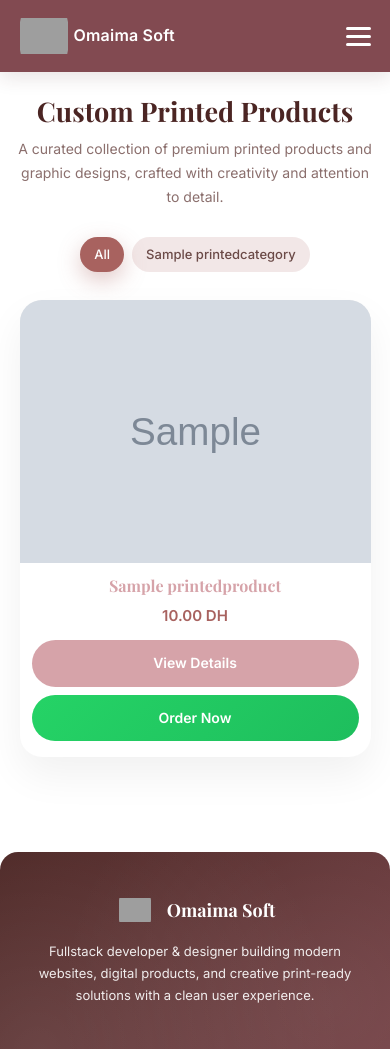
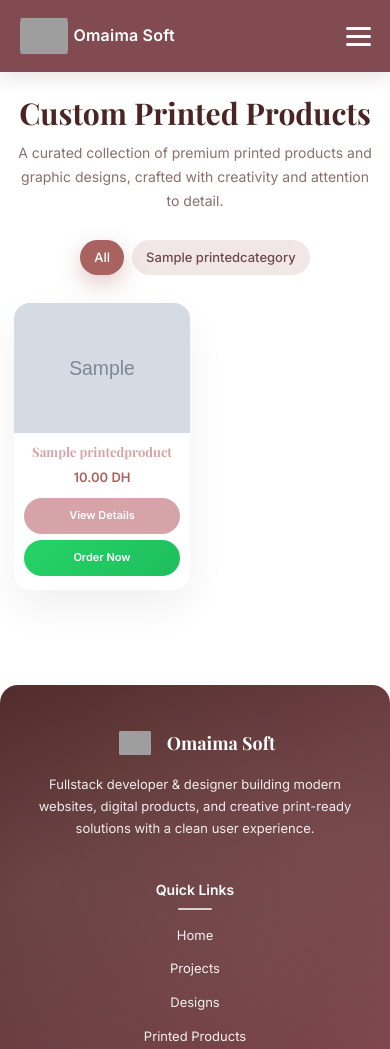
Before and after one commit to omaimasoft/my-portfolio, a Django app: page /printed/ in a window 390 px wide. Shown: the top 1049 px of the page. Run offline with Django 5.2, Linux system fonts and the light colour scheme; tables that the repository leaves empty hold one stand-in row (values such as "Sample post"); grey boxes marked "Sample" are stand-in pictures; grey boxes are pictures that could not be loaded.

Commit message:
Update project

```diff
--- a/projects/static/css/printed.css
+++ b/projects/static/css/printed.css
@@ -249,136 +249,74 @@
   }
 
   .printed-section {
-    padding: 0 5% 55px;
+    padding: 0 14px 55px;
   }
 
   .printed-grid {
-    grid-template-columns: 1fr;
-    gap: 20px;
+    grid-template-columns: repeat(2, minmax(0, 1fr));
+    gap: 14px;
+  }
+
+  .printed-card {
+    border-radius: 16px;
   }
 
   .printed-image img {
-    height: auto;
-    aspect-ratio: 4 / 3;
+    height: 150px;
+    object-fit: cover;
+    aspect-ratio: auto;
+  }
+
+  .printed-info {
+    padding: 10px 10px 14px;
   }
 
   .product-title {
-    font-size: 16px;
+    font-size: 14px;
+    line-height: 1.4;
+    margin-bottom: 6px;
   }
 
   .price {
-    font-size: 15px;
-    margin-bottom: 12px;
+    font-size: 14px;
+    margin-bottom: 10px;
   }
 
   .printed-actions {
     flex-direction: column;
-    gap: 8px;
+    gap: 6px;
   }
 
   .details-btn,
   .whatsapp-btn {
     width: 100%;
-    padding: 12px 0;
-    font-size: 14px;
+    padding: 10px 0;
+    font-size: 12px;
+    min-height: 36px;
   }
 }
 
-/* ===== Small Mobile ===== */
-@media (max-width: 480px) {
-  .printed-title {
-    font-size: 27px;
+@media (max-width: 400px) {
+  .printed-grid {
+    grid-template-columns: repeat(2, minmax(0, 1fr));
+    gap: 10px;
   }
 
-  .printed-info {
-    padding: 12px 12px 16px;
+  .printed-image img {
+    height: 130px;
+  }
+
+  .product-title {
+    font-size: 13px;
+  }
+
+  .price {
+    font-size: 13px;
+  }
+
+  .details-btn,
+  .whatsapp-btn {
+    font-size: 11px;
+    padding: 9px 0;
   }
 }
-
-/* ===== Animation ===== */
-@keyframes fadeIn {
-  from {
-    opacity: 0;
-    transform: translateY(8px);
-  }
-  to {
-    opacity: 1;
-    transform: translateY(0);
-  }
-}
-
-/* ===== Pagination (Omaima Soft style) ===== */
-.pagination-soft{
-  display:flex;
-  align-items:center;
-  justify-content:center;
-  gap:14px;
-  flex-wrap:wrap;
-  margin: 26px 0 8px;
-}
-
-.pagination-soft .page-numbers{
-  display:flex;
-  gap:10px;
-  align-items:center;
-  padding: 10px 12px;
-  border-radius: 999px;
-  background: rgba(255,255,255,0.75);
-  border: 1px solid rgba(140, 84, 84, 0.18);
-  box-shadow: 0 10px 26px rgba(0,0,0,0.06);
-  backdrop-filter: blur(6px);
-}
-
-.pagination-soft .page-number{
-  min-width: 38px;
-  height: 38px;
-  display:inline-flex;
-  align-items:center;
-  justify-content:center;
-  border-radius: 999px;
-  text-decoration:none;
-  font-weight: 700;
-  font-size: 14px;
-  color: #6b3f3f;
-  border: 1px solid rgba(140, 84, 84, 0.18);
-  background: rgba(255,255,255,0.92);
-  transition: transform .15s ease, box-shadow .15s ease, background .15s ease;
-}
-
-.pagination-soft .page-number:hover{
-  transform: translateY(-1px);
-  box-shadow: 0 10px 18px rgba(0,0,0,0.08);
-  background: rgba(255,255,255,1);
-}
-
-.pagination-soft .page-number.active{
-  color:#fff;
-  border: none;
-  background: linear-gradient(135deg, #c98c90 0%, #8b5153 55%, #6e3e3f 100%);
-  box-shadow: 0 12px 22px rgba(139, 81, 83, 0.25);
-}
-
-.pagination-soft .page-nav{
-  padding: 10px 16px;
-  border-radius: 999px;
-  text-decoration:none;
-  font-weight: 700;
-  font-size: 14px;
-  color: #6b3f3f;
-  border: 1px solid rgba(140, 84, 84, 0.18);
-  background: rgba(255,255,255,0.9);
-  box-shadow: 0 10px 26px rgba(0,0,0,0.06);
-  transition: transform .15s ease, box-shadow .15s ease, background .15s ease;
-}
-
-.pagination-soft .page-nav:hover{
-  transform: translateY(-1px);
-  background: rgba(255,255,255,1);
-  box-shadow: 0 12px 22px rgba(0,0,0,0.08);
-}
-
-.pagination-soft .page-nav.disabled{
-  opacity: .45;
-  cursor: not-allowed;
-  pointer-events:none;
-}
--- a/projects/templates/projects/home.html
+++ b/projects/templates/projects/home.html
@@ -225,7 +225,7 @@ Modern websites, branding visuals, and print-ready design solutions by Omaima Bo
 </section>
 
 <section class="home-products">
-<h2 class="contact-title">Printed <span> Products</span></h2>
+<h2 class="contact">Printed <span> Products</span></h2>
  <div class="products-grid">
         {% for p in products %}
         <div class="product-card">
```
